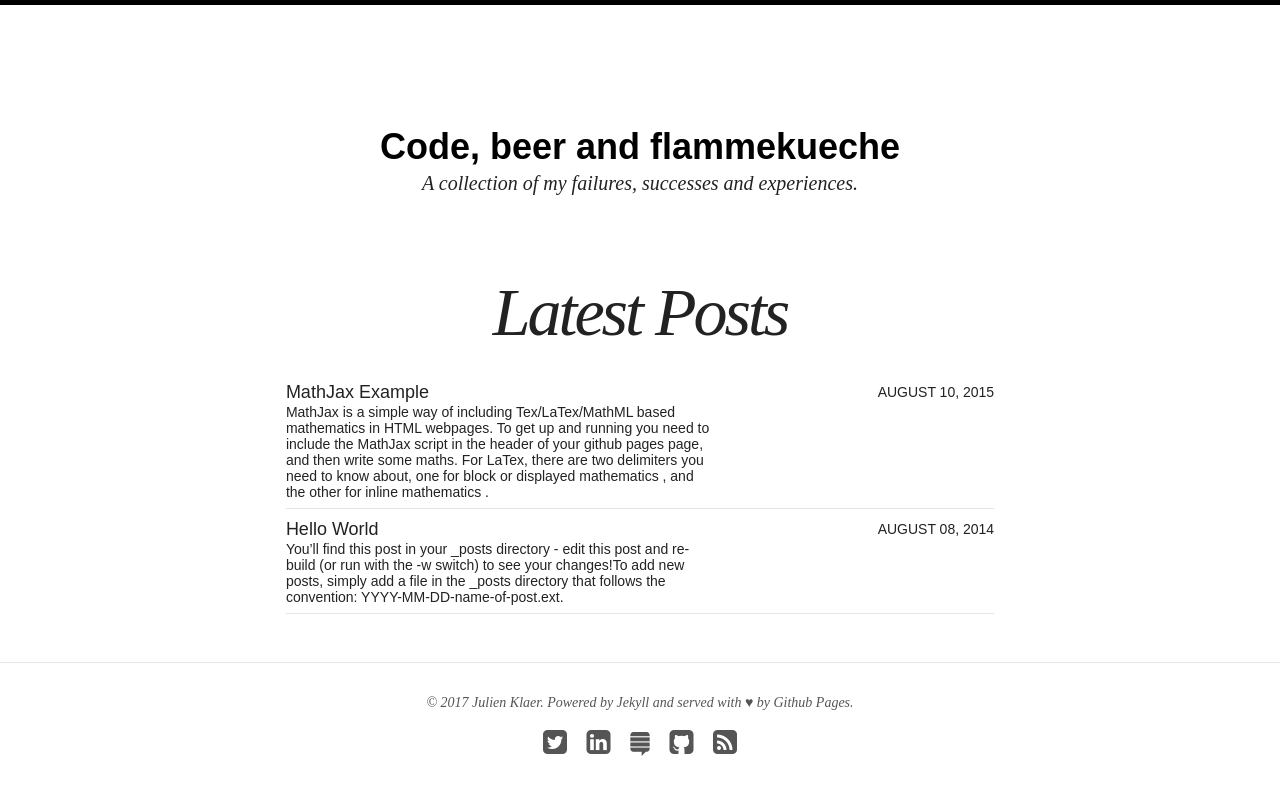
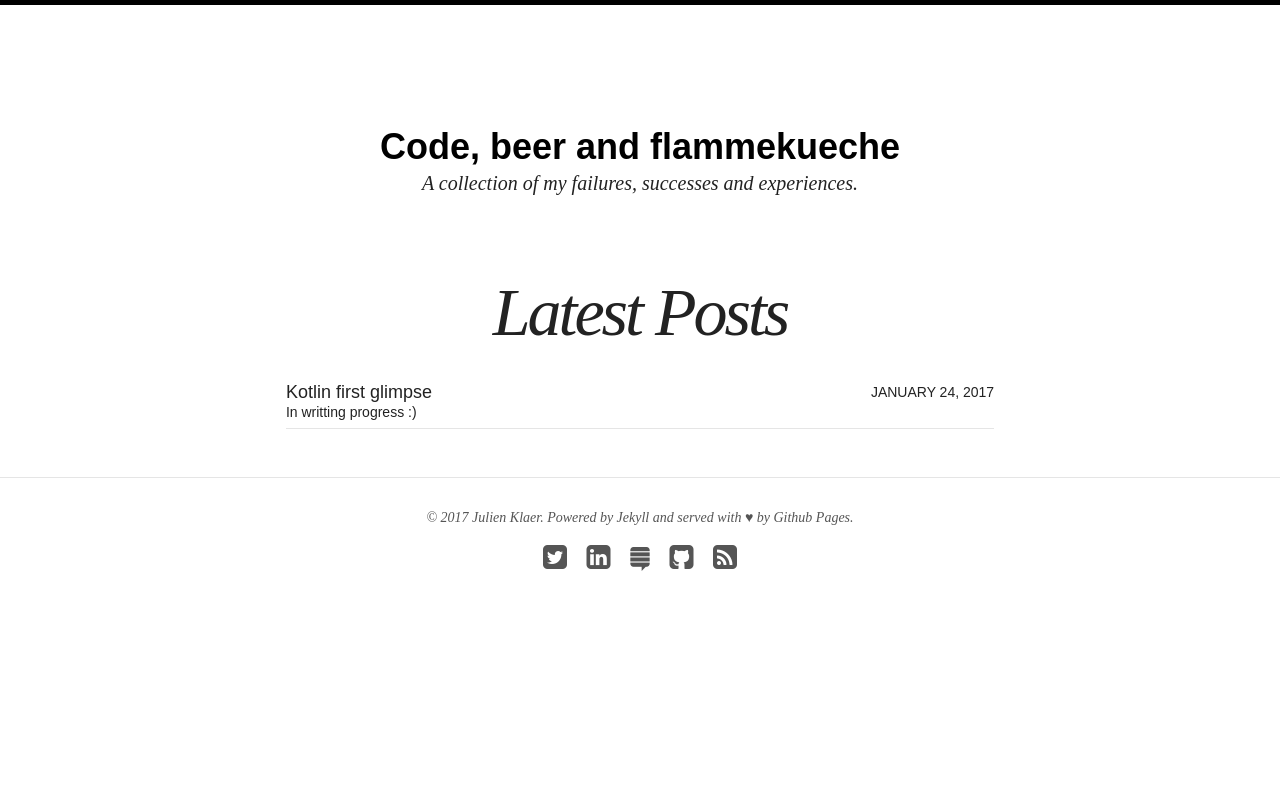
Before and after one commit to MadJlzz/MadJlzz.github.io, a Jekyll site: the page built from index.html, in a window 1280 px wide. Shown: the top 795 px of the page. Built offline with Jekyll 4.4.1, drawn with Linux system fonts in a browser that asks for light colours; nearby versions of some CDN libraries.

Commit message:
[Feature] : Adding my first content. (about me)

````diff
--- a/_includes/head.html
+++ b/_includes/head.html
@@ -1,5 +1,5 @@
 <meta charset="utf-8">
-<title>{% if page.title %}{{ page.title }} &#8211; {% endif %}{{ site.title }}</title>
+<title>SPLAB &#8211; {% if page.title %}{{ page.title }} &#8211; {% endif %}{{ site.title }}</title>
 {% if page.excerpt %}<meta name="description" content="{{ page.excerpt | strip_html }}">{% endif %}
 {% if page.tags %}<meta name="keywords" content="{{ page.tags | join: ', ' }}">{% endif %}
 {% if page.author %}
--- a/_posts/blog/2014-08-08-hello-world.md
+++ /dev/null
@@ -1,34 +0,0 @@
----
-layout: post
-title: "Hello World"
-modified:
-categories: blog
-excerpt:
-tags: []
-image:
-  feature:
-date: 2014-08-08T15:39:55-04:00
-modified: 2016-06-01T14:19:19-04:00
----
-
-You'll find this post in your `_posts` directory - edit this post and re-build (or run with the `-w` switch) to see your changes!
-To add new posts, simply add a file in the `_posts` directory that follows the convention: YYYY-MM-DD-name-of-post.ext.
-
-## Sample Heading
-
-### Sample Heading 2
-
-Jekyll also offers powerful support for code snippets:
-
-```ruby
-def print_hi(name)
-  puts "Hi, #{name}"
-end
-print_hi('Tom')
-#=> prints 'Hi, Tom' to STDOUT.
-```
-
-Check out the [Jekyll docs][jekyll] for more info on how to get the most out of Jekyll. File all bugs/feature requests at [Jekyll's GitHub repo][jekyll-gh].
-
-[jekyll-gh]: https://github.com/jekyll/jekyll
-[jekyll]:    http://jekyllrb.com
--- a/_posts/blog/2015-08-10-mathjax-example.md
+++ /dev/null
@@ -1,32 +0,0 @@
----
-layout: post
-title: "MathJax Example"
-modified:
-categories: blog
-excerpt:
-tags: []
-image:
-  feature:
-date: 2015-08-10T08:08:50-04:00
----
-
-[MathJax](http://www.mathjax.org/) is a simple way of including Tex/LaTex/MathML based mathematics in HTML webpages. To get up and running you need to include the MathJax script in the header of your github pages page, and then write some maths. For LaTex, there are two delimiters you need to know about, one for block or displayed mathematics `\[ ... \]`, and the other for inline mathematics `\( ... \)`.
-
-## Usage
-
-To enable MathJax support be sure Kramdown is your Markdown flavor of choice and MathJax is set to true in your `_config.yml` file.
-
-```yaml
-markdown: kramdown
-mathjax: true
-```
-
-```
-Here is an example MathJax inline rendering \\( 1/x^{2} \\), and here is a block rendering:
-\\[ \frac{1}{n^{2}} \\]
-```
-
-Here is an example MathJax inline rendering \\( 1/x^{2} \\), and here is a block rendering:
-\\[ \frac{1}{n^{2}} \\]
-
-The only thing to look out for is the escaping of the backslash when using markdown, so the delimiters become `\\[ ... \\]` and `\\( ... \\)` for inline and block maths respectively.
--- /dev/null
+++ b/_posts/blog/2017-01-24-kotlin-first-glimpse.md
@@ -0,0 +1,14 @@
+---
+layout: post
+title: "Kotlin first glimpse"
+modified:
+categories: blog
+excerpt:
+tags: []
+image:
+  feature:
+date: 2017-01-24T23:31:00+01:00
+modified: 2017-01-24T23:31:00+01:00
+---
+
+## In writting progress :)
--- a/about/index.md
+++ b/about/index.md
@@ -5,14 +5,8 @@
 modified: 2017-01-24T16:11:00.000000+01:00
 ---
 
-Looking for a simple, responsive, theme for your Jekyll powered blog? Well look no further. Here be **So Simple Theme**, the follow up to [**Minimal Mistakes**](http://mmistakes.github.io/minimal-mistakes) --- by designer slash illustrator [Michael Rose](http://mademistakes.com).
+I'm a 24 years old young engineer searching his way in the deep down bottom of coding. Constantly in search of new things to learn, I spent most of my time developing video games. As a UNIX system lover, I follow **KISS** principles.
 
-## So Simple Theme is all about:
+## Some of the things that I do:
 
-* Responsive templates. Looking good on mobile, tablet, and desktop.
-* Gracefully degrading in older browsers. Compatible with Internet Explorer 9+ and all modern browsers.
-* Minimal embellishments and subtle animations.
-* Optional large feature images for posts and pages.
-* [Custom 404 page]({{ site.url }}/404.html) to get you started.
-* [Simple site search](https://github.com/christian-fei/Simple-Jekyll-Search)
-* Support for Disqus Comments
+* Develop video games
````
Also changed, not shown: search/index.md (+1 -1 lines).
